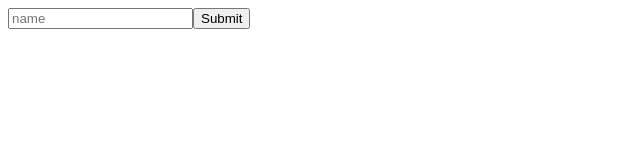
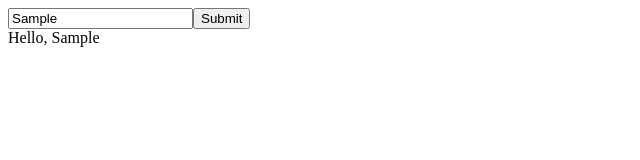
Before and after one commit to AndrewMohawk/RSC-sample-app, a Next.js app: page / in a window 1280 px wide. Both pictures are taken after typing "Sample" into the empty fields and a click on the button "Submit". Shown: the top 160 px of the page, without its empty margins (0-640 px from the left). Built offline with nearby package versions, Linux system fonts and the light colour scheme.

Commit message:
Use client form to call server action with string

```diff
--- /dev/null
+++ b/app/client-form.tsx
@@ -0,0 +1,24 @@
+"use client";
+
+import { useState } from "react";
+import { greetAction } from "./server-actions";
+
+export default function ClientForm() {
+  const [result, setResult] = useState("");
+
+  async function onSubmit(event: React.FormEvent<HTMLFormElement>) {
+    event.preventDefault();
+    const formData = new FormData(event.currentTarget);
+    const name = String(formData.get("name") || "");
+    const res = await greetAction(name);
+    setResult(res);
+  }
+
+  return (
+    <form onSubmit={onSubmit}>
+      <input name="name" placeholder="name" />
+      <button type="submit">Submit</button>
+      {result ? <div>{result}</div> : null}
+    </form>
+  );
+}
--- a/app/page.tsx
+++ b/app/page.tsx
@@ -1,10 +1,5 @@
-import { greetAction } from "./server-actions";
+import ClientForm from "./client-form";
 
 export default function Page() {
-  return (
-    <form action={greetAction}>
-      <input name="name" placeholder="name" />
-      <button type="submit">Submit</button>
-    </form>
-  );
+  return <ClientForm />;
 }
--- a/app/server-actions.ts
+++ b/app/server-actions.ts
@@ -1,6 +1,5 @@
 "use server";
 
-export async function greetAction(formData: FormData) {
-  const name = String(formData.get("name") || "");
-  console.log(`Hello, ${name}!`);
+export async function greetAction(name: string): Promise<string> {
+  return `Hello, ${name}`;
 }
```
